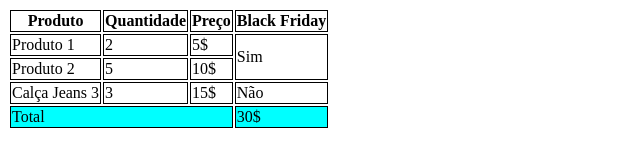
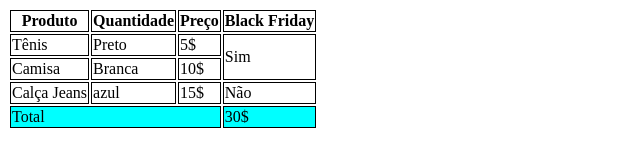
Before and after one commit to Tiago-SilvaRP/aula-tabela, a plain HTML site: page index.html in a window 1280 px wide. Shown: the whole page, without its empty margins (0-640 px from the left). Drawn offline with Linux system fonts and the light colour scheme.

Commit message:
trocado quantidade por cor, produto 1 por tênis, produto 2 por camisa branca e mudado calça jeans para azul

```diff
--- a/index.html
+++ b/index.html
@@ -28,20 +28,20 @@
 
         <tbody>
             <tr>
-                <td>Produto 1</td>
-                <td>2</td>
+                <td>Tênis</td>
+                <td>Preto</td>
                 <td>5$</td>
                 <td rowspan="2">Sim</td>
             </tr>
             <tr>
-                <td>Produto 2</td>
-                <td>5</td>
+                <td>Camisa</td>
+                <td>Branca</td>
                 <td>10$</td>
 
             </tr>
             <tr>
-                <td>Calça Jeans 3</td>
-                <td>3</td>
+                <td>Calça Jeans</td>
+                <td>azul</td>
                 <td>15$</td>
                 <td>Não</td>
             </tr>
```
